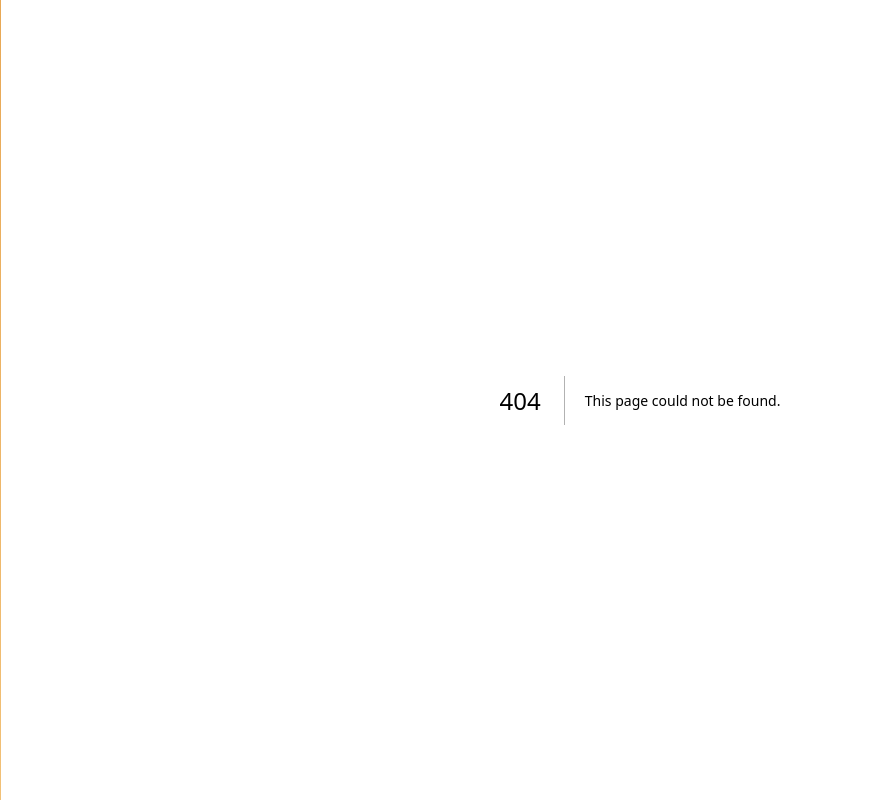
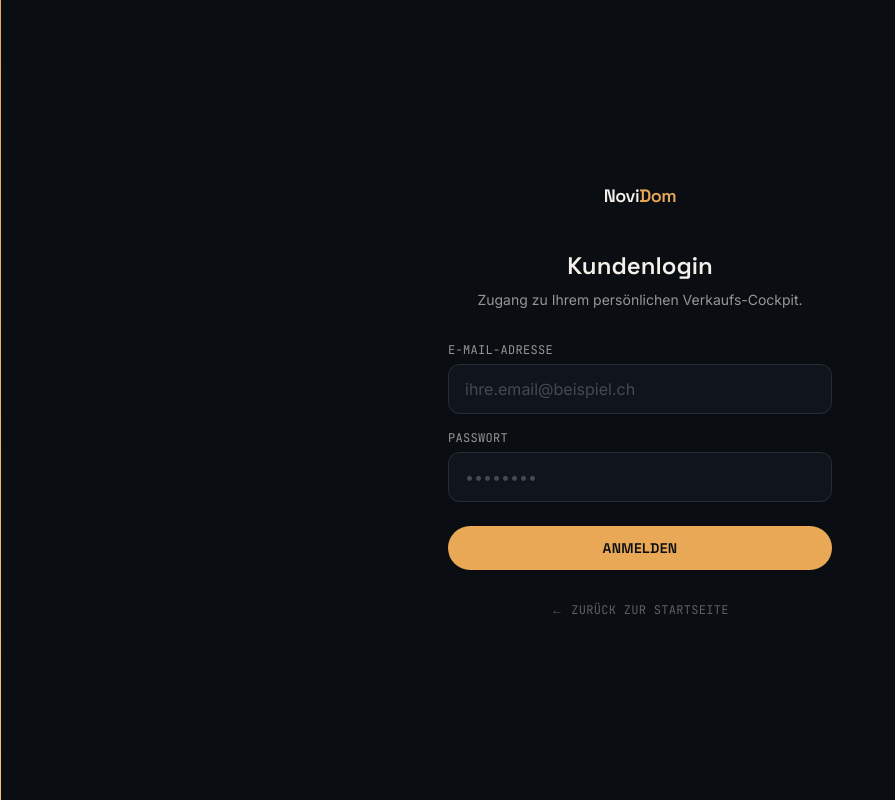
Before and after one commit to novidom58/Immobilien, a Next.js app: page /login in a window 1280 px wide. Before the commit this address had no page. Shown: the whole page, without its empty margins (0-895 px from the left). Built offline with nearby package versions, Linux system fonts and the light colour scheme.

Commit message:
Add files via upload

```diff
--- /dev/null
+++ b/app/login/page.tsx
@@ -0,0 +1,42 @@
+import type { Metadata } from "next";
+import Link from "next/link";
+import { LoginForm } from "@/components/LoginForm";
+
+export const metadata: Metadata = {
+  title: "Kundenlogin",
+  description: "Login zum persönlichen Verkaufs-Cockpit von NoviDom Immo.",
+  robots: { index: false, follow: false },
+};
+
+export default function LoginPage() {
+  return (
+    <main className="flex min-h-svh flex-col items-center justify-center bg-ink px-6 py-20">
+      <Link
+        href="/"
+        className="mb-10 font-display text-lg font-semibold tracking-tight text-ivory"
+      >
+        Novi<span className="text-amber">Dom</span>
+      </Link>
+
+      <div className="w-full max-w-sm">
+        <h1 className="text-center font-display text-2xl font-semibold text-ivory">
+          Kundenlogin
+        </h1>
+        <p className="mt-2 text-center text-sm text-ivory-dim">
+          Zugang zu Ihrem persönlichen Verkaufs-Cockpit.
+        </p>
+
+        <div className="mt-8">
+          <LoginForm />
+        </div>
+
+        <Link
+          href="/"
+          className="mt-8 block text-center font-mono text-xs uppercase tracking-wide text-ivory-dim/60 hover:text-ivory"
+        >
+          ← Zurück zur Startseite
+        </Link>
+      </div>
+    </main>
+  );
+}
--- a/app/page.tsx
+++ b/app/page.tsx
@@ -7,6 +7,7 @@
 import { WhyNoviDom } from "@/components/sections/WhyNoviDom";
 import { Services } from "@/components/sections/Services";
 import { Process } from "@/components/sections/Process";
+import { SalesCockpit } from "@/components/sections/SalesCockpit";
 import { CommissionCompare } from "@/components/sections/CommissionCompare";
 import { Situations } from "@/components/sections/Situations";
 import { StatsAndArea } from "@/components/sections/StatsAndArea";
@@ -25,6 +26,7 @@
         <WhyNoviDom />
         <Services />
         <Process />
+        <SalesCockpit />
         <CommissionCompare />
         <Situations />
         <StatsAndArea />
--- a/components/Header.tsx
+++ b/components/Header.tsx
@@ -1,6 +1,7 @@
 "use client";
 
 import { useEffect, useState } from "react";
+import { LogIn } from "lucide-react";
 
 const links = [
   { href: "#warum", label: "Warum NoviDom" },
@@ -44,6 +45,14 @@
             </a>
           ))}
         </nav>
+        <div className="flex items-center gap-4">
+          <a
+            href="/login"
+            className="hidden items-center gap-1.5 font-mono text-xs uppercase tracking-wider text-ivory-dim transition-colors hover:text-ivory sm:flex"
+          >
+            <LogIn className="h-3.5 w-3.5" strokeWidth={1.5} />
+            Kundenlogin
+          </a>
           <a
             href="#kontakt"
             className="rounded-full border border-amber/50 px-5 py-2 font-mono text-xs uppercase tracking-wider text-amber transition-colors hover:bg-amber hover:text-ink"
@@ -51,6 +60,7 @@
             Bewertung sichern
           </a>
         </div>
+      </div>
     </header>
   );
 }
--- /dev/null
+++ b/components/LoginForm.tsx
@@ -0,0 +1,73 @@
+"use client";
+
+import { useState, type FormEvent } from "react";
+import Link from "next/link";
+
+export function LoginForm() {
+  const [submitted, setSubmitted] = useState(false);
+  const [email, setEmail] = useState("");
+
+  function handleSubmit(e: FormEvent<HTMLFormElement>) {
+    e.preventDefault();
+    setSubmitted(true);
+  }
+
+  if (submitted) {
+    return (
+      <div className="rounded-xl border border-amber/30 bg-amber/10 p-6 text-center">
+        <p className="text-ivory">
+          Für <span className="text-amber-soft">{email}</span> ist noch kein
+          Zugang aktiv.
+        </p>
+        <p className="mt-2 text-sm text-ivory-dim">
+          Das Verkaufs-Cockpit wird automatisch freigeschaltet, sobald Ihr
+          Verkaufsmandat mit NoviDom startet. Bis dahin erreichen Sie uns
+          direkt über die kostenlose Bewertung.
+        </p>
+        <Link
+          href="/#kontakt"
+          className="mt-4 inline-block font-mono text-xs uppercase tracking-wide text-amber underline underline-offset-4"
+        >
+          Zur kostenlosen Bewertung
+        </Link>
+      </div>
+    );
+  }
+
+  return (
+    <form onSubmit={handleSubmit} className="flex flex-col gap-4">
+      <div className="flex flex-col gap-1.5">
+        <label htmlFor="email" className="font-mono text-xs uppercase tracking-wide text-ivory-dim">
+          E-Mail-Adresse
+        </label>
+        <input
+          id="email"
+          required
+          type="email"
+          value={email}
+          onChange={(e) => setEmail(e.target.value)}
+          placeholder="ihre.email@beispiel.ch"
+          className="rounded-xl border border-line bg-ink-2 px-4 py-3 text-ivory placeholder:text-ivory-dim/40 focus:border-amber focus:outline-none"
+        />
+      </div>
+      <div className="flex flex-col gap-1.5">
+        <label htmlFor="password" className="font-mono text-xs uppercase tracking-wide text-ivory-dim">
+          Passwort
+        </label>
+        <input
+          id="password"
+          required
+          type="password"
+          placeholder="••••••••"
+          className="rounded-xl border border-line bg-ink-2 px-4 py-3 text-ivory placeholder:text-ivory-dim/40 focus:border-amber focus:outline-none"
+        />
+      </div>
+      <button
+        type="submit"
+        className="mt-2 rounded-full bg-amber px-6 py-3 font-display text-sm font-semibold uppercase tracking-wide text-ink transition-shadow hover:shadow-[0_0_40px_-8px_rgba(232,168,85,0.65)]"
+      >
+        Anmelden
+      </button>
+    </form>
+  );
+}
--- /dev/null
+++ b/components/sections/SalesCockpit.tsx
@@ -0,0 +1,119 @@
+import { Eye, Scan, FileDown, CalendarCheck, FileText, MessageSquare } from "lucide-react";
+import { SectionLabel } from "@/components/ui/SectionLabel";
+import { MagneticButton } from "@/components/ui/MagneticButton";
+import { Reveal } from "@/lib/reveal";
+
+const stats = [
+  { icon: Eye, value: "128", label: "Inseratsaufrufe" },
+  { icon: Scan, value: "42", label: "3D-Rundgang-Aufrufe" },
+  { icon: FileDown, value: "18", label: "Exposé-Downloads" },
+  { icon: CalendarCheck, value: "6", label: "Besichtigungsanfragen" },
+];
+
+const activity = [
+  { text: "Neue Besichtigungsanfrage erhalten", time: "vor 2 Std." },
+  { text: "Exposé von Interessent:in heruntergeladen", time: "vor 6 Std." },
+  { text: "3D-Rundgang angesehen (2. Mal)", time: "vor 1 Tag" },
+];
+
+const documents = ["Exposé.pdf", "Grundbuchauszug.pdf", "Energieausweis.pdf"];
+
+export function SalesCockpit() {
+  return (
+    <section className="relative bg-ink-2 py-28 lg:py-36">
+      <div className="mx-auto max-w-7xl px-6 lg:px-10">
+        <SectionLabel>Für aktive Kunden</SectionLabel>
+
+        <div className="mt-10 grid gap-14 lg:grid-cols-2 lg:gap-20">
+          <Reveal>
+            <h2 className="text-balance font-display text-3xl font-semibold leading-tight text-ivory lg:text-5xl">
+              Ihr Verkauf.
+              <br />
+              <span className="text-amber-soft">Jederzeit im Überblick.</span>
+            </h2>
+            <p className="mt-6 max-w-md text-balance text-lg text-ivory-dim">
+              Im persönlichen Verkaufs-Cockpit sehen Sie in Echtzeit, wie viele
+              Interessenten Ihr Inserat ansehen, wer sich Ihren 3D-Rundgang
+              anschaut und wer eine Besichtigung wünscht — inklusive aller
+              Dokumente und Korrespondenz an einem Ort.
+            </p>
+            <p className="mt-4 max-w-md text-balance text-ivory-dim">
+              Volle Transparenz, ohne nachfragen zu müssen. Sie erhalten Ihren
+              Zugang automatisch mit Start Ihres Verkaufsmandats.
+            </p>
+
+            <div className="mt-8">
+              <MagneticButton href="/login">Zum Kundenlogin</MagneticButton>
+            </div>
+          </Reveal>
+
+          <Reveal delay={0.1}>
+            <div className="relative rounded-2xl border border-line bg-ink p-5 shadow-2xl shadow-black/40 lg:p-7">
+              <span className="absolute right-5 top-5 font-mono text-[10px] uppercase tracking-[0.2em] text-ivory-dim/40">
+                Beispielansicht
+              </span>
+
+              <div className="flex items-center gap-2">
+                <span className="h-2.5 w-2.5 rounded-full bg-amber/60" />
+                <span className="h-2.5 w-2.5 rounded-full bg-ivory-dim/20" />
+                <span className="h-2.5 w-2.5 rounded-full bg-ivory-dim/20" />
+                <span className="ml-3 font-mono text-xs text-ivory-dim/60">
+                  Verkaufs-Cockpit — Musterstrasse 12, Basel
+                </span>
+              </div>
+
+              <div className="mt-6 grid grid-cols-2 gap-3 sm:grid-cols-4">
+                {stats.map((stat) => (
+                  <div key={stat.label} className="rounded-xl bg-ink-2 p-4">
+                    <stat.icon className="h-4 w-4 text-amber" strokeWidth={1.5} />
+                    <div className="mt-3 font-display text-2xl font-semibold text-ivory">
+                      {stat.value}
+                    </div>
+                    <div className="mt-1 text-[11px] leading-tight text-ivory-dim">
+                      {stat.label}
+                    </div>
+                  </div>
+                ))}
+              </div>
+
+              <div className="mt-4 grid gap-4 sm:grid-cols-2">
+                <div className="rounded-xl bg-ink-2 p-4">
+                  <div className="mb-3 flex items-center gap-2 font-mono text-[11px] uppercase tracking-wide text-ivory-dim/60">
+                    <MessageSquare className="h-3.5 w-3.5" strokeWidth={1.5} />
+                    Aktivitäten
+                  </div>
+                  <ul className="space-y-3">
+                    {activity.map((item) => (
+                      <li key={item.text} className="text-xs text-ivory-dim">
+                        <span className="text-ivory">{item.text}</span>
+                        <div className="mt-0.5 text-ivory-dim/50">{item.time}</div>
+                      </li>
+                    ))}
+                  </ul>
+                </div>
+
+                <div className="rounded-xl bg-ink-2 p-4">
+                  <div className="mb-3 flex items-center gap-2 font-mono text-[11px] uppercase tracking-wide text-ivory-dim/60">
+                    <FileText className="h-3.5 w-3.5" strokeWidth={1.5} />
+                    Dokumente
+                  </div>
+                  <ul className="space-y-2.5">
+                    {documents.map((doc) => (
+                      <li
+                        key={doc}
+                        className="flex items-center gap-2 text-xs text-ivory-dim"
+                      >
+                        <span className="h-1 w-1 rounded-full bg-amber/70" />
+                        {doc}
+                      </li>
+                    ))}
+                  </ul>
+                </div>
+              </div>
+            </div>
+          </Reveal>
+        </div>
+      </div>
+    </section>
+  );
+}
```
Lines whose indentation alone changed are shown as unchanged.
